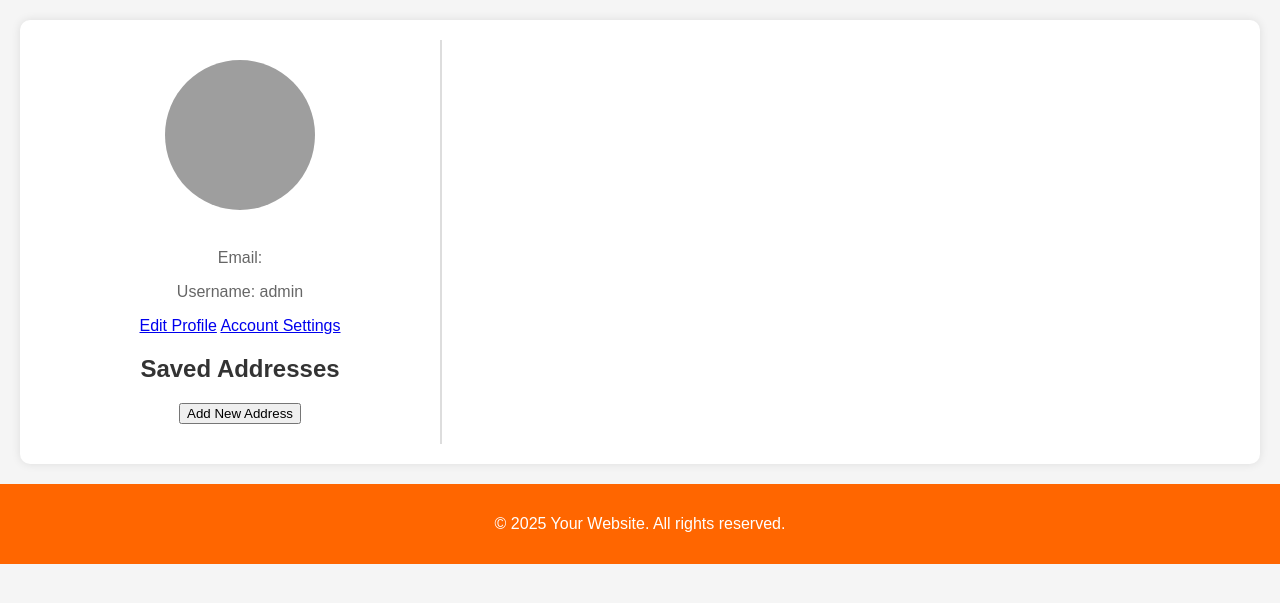
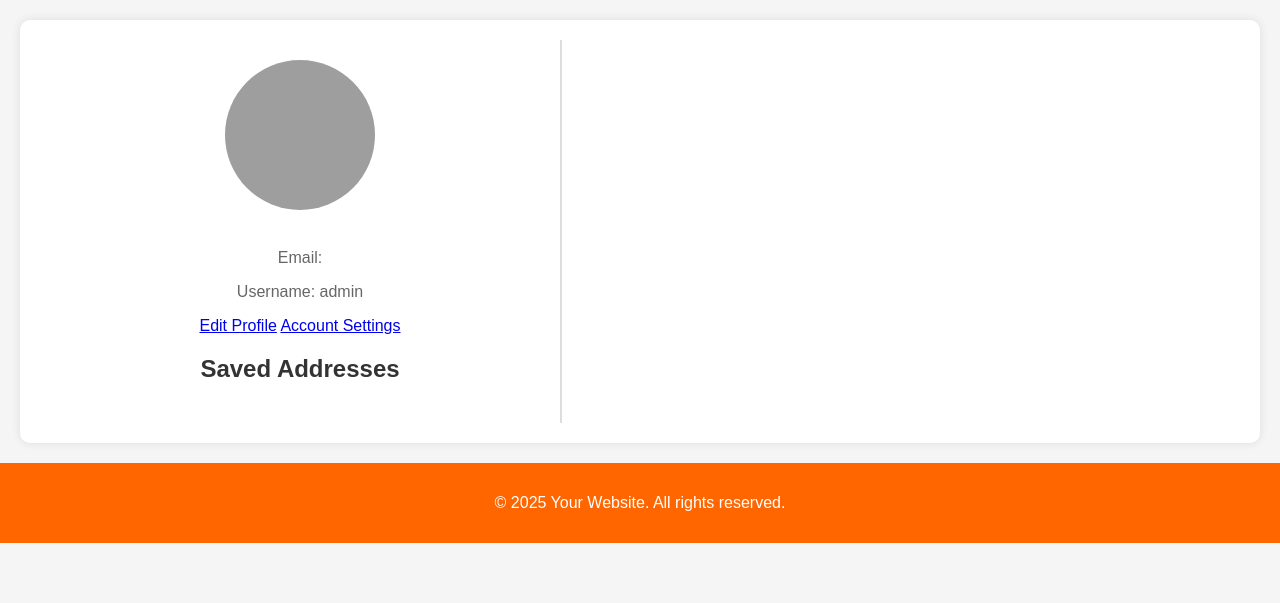
Before and after one commit to chelloraine/Collectibles, a PHP site: page /website/userprofile.php in a window 1280 px wide. Shown: the part 48-651 px from the top of the page. Run offline with PHP 8.4, Linux system fonts and the light colour scheme; a user stored in the database is signed in; data comes from the database, SQL or seed files in the repository; grey boxes are pictures that could not be loaded.

Commit message:
Mar 30, 2025, 5:49 PM

```diff
--- a/USERPAGE/userprofile.php
+++ b/USERPAGE/userprofile.php
@@ -70,21 +70,19 @@ $conn->close();
 
             <div class="address-section">
                 <h2 id="saved-addresses">Saved Addresses</h2>
-                <button class="profile-btn" id="add-address-btn">Add New Address</button>
             </div>
         </section>
 
-        <!-- Address Details Display Section -->
-        <section class="address-display" id="address-details" style="display:none;">
-            <h2>Saved Addresses</h2>
+        <!-- Address List Display Section -->
+        <section class="address-display" id="address-details">
+            <h2>Address List</h2>
             <ul id="address-list">
                 <?php if ($address_result && $address_result->num_rows > 0): ?>
                     <?php while ($address = $address_result->fetch_assoc()): ?>
                         <li>
-                            <strong>Address:</strong> <?php echo htmlspecialchars($address['address']); ?><br>
-                            <strong>City:</strong> <?php echo htmlspecialchars($address['city']); ?><br>
-                            <strong>State:</strong> <?php echo htmlspecialchars($address['state']); ?><br>
-                            <strong>ZIP Code:</strong> <?php echo htmlspecialchars($address['zip']); ?><br>
+                            <a href="#" class="address-link" data-address="<?php echo htmlspecialchars(json_encode($address)); ?>">
+                                <?php echo htmlspecialchars($address['address']); ?>
+                            </a>
                         </li>
                     <?php endwhile; ?>
                 <?php else: ?>
@@ -100,29 +98,24 @@ $conn->close();
 
     <script>
         $(document).ready(function() {
-            // Handle 'Saved Addresses' click
             $("#saved-addresses").click(function() {
                 $("#address-details").toggle();
-            });
-
-            // Open Add Address Modal
-            $("#add-address-btn").click(function() {
-                $("#address-modal").fadeIn();
-            });
-
-            // Close Modal
-            $(".close").click(function() {
-                $("#address-modal").fadeOut();
             });
         });
     </script>
 
     <style>
+        .dashboard-container {
+            display: flex;
+            justify-content: space-between;
+        }
+
+        .profile-section {
+            width: 40%;
+        }
+
         .address-display {
-            position: absolute;
-            right: 20px;
-            top: 100px;
-            width: 300px;
+            width: 50%;
             padding: 15px;
             border: 1px solid #ccc;
             border-radius: 5px;
```
